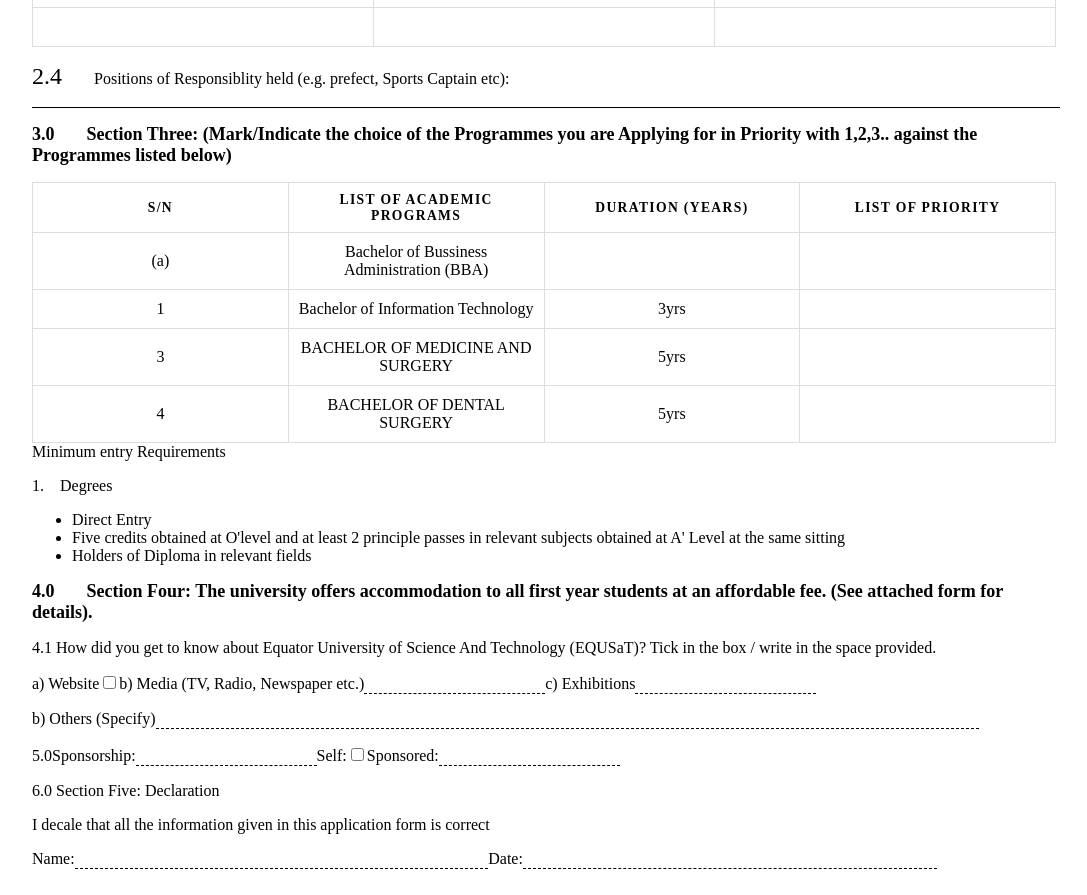
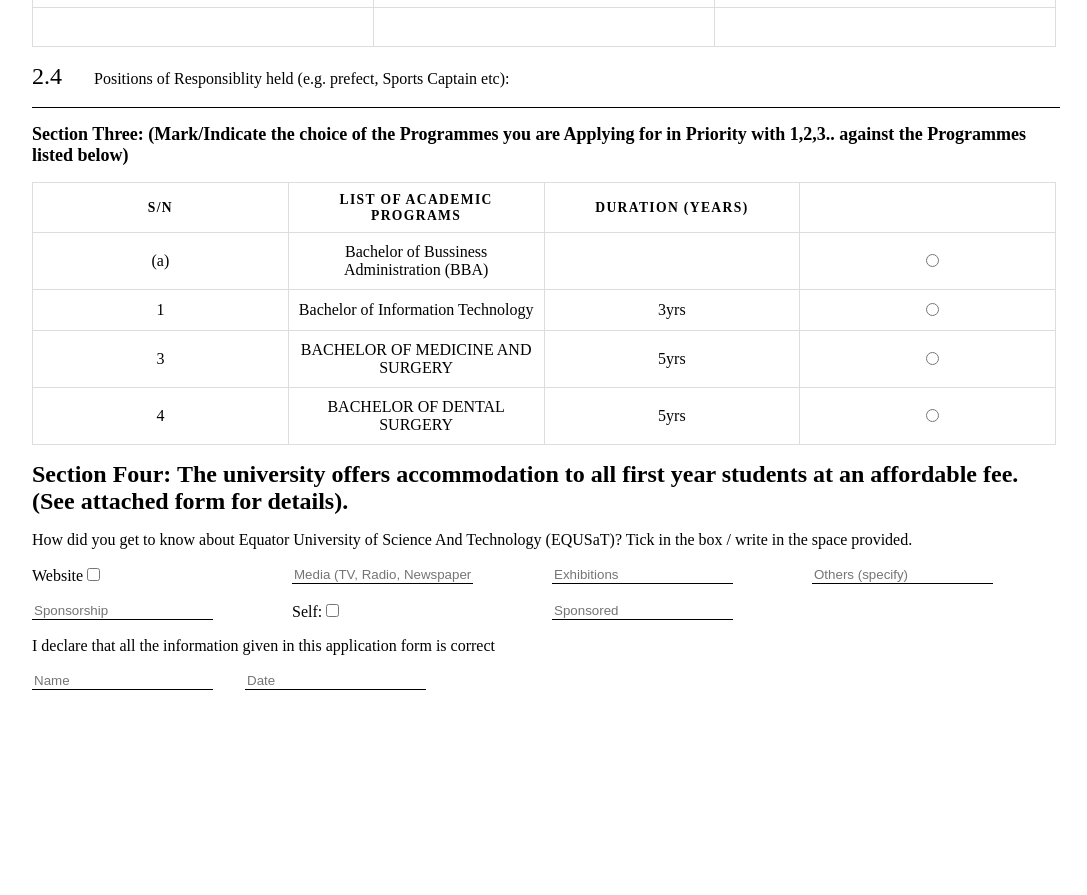
Before and after one commit to salisshuaibu11/form, a React (Create React App) app: page / in a window 1280 px wide. Shown: the part 1120-2015 px from the top of the page, without its empty margins (96-1183 px from the left). After the commit the page ends 1836 px from the top, so only its background shows below. Built offline with nearby package versions, Linux system fonts and the light colour scheme.

Commit message:
Made some changes in all the components

```diff
--- a/src/App.js
+++ b/src/App.js
@@ -17,6 +17,7 @@
     media: "",
     website: "",
     exhibitions: "",
+    programs: "",
     self: "",
     sponsorship: "",
     name: "",
@@ -158,7 +159,6 @@
               continue;
           }
           tabContents.children[i].style.display = "none";
-          console.log(tabContents.children[i])
         }
         //e.target.parentElement.querySelector(`a[href="${tabName}"]`).classList.add("border")
       });
--- a/src/form/Accomodation.js
+++ b/src/form/Accomodation.js
@@ -1,4 +1,5 @@
 import React from "react";
+import "../styles/accommodation.css";
 
 const Accomodation = (props) => {
   const { inputs, handleChange } = props;
@@ -6,62 +7,67 @@
     <div className="form__group form__group__education__accomodation">
       <h2 style={{fontSize: "18px"}}>
         <span className="intake" style={{display: "block"}}>
-          <span style={{marginRight: '2rem'}}>4.0</span>
           Section Four: The university offers accommodation to all first year students at an
           affordable fee. (See attached form for details).
         </span>
       </h2>
 
       <p>
-        <span>4.1</span> How did you get to know about Equator University of Science And Technology
+        How did you get to know about Equator University of Science And Technology
         (EQUSaT)? Tick in the box / write in the space provided.
       </p>
       <p>
         <label htmlFor="website">
-         a) Website
+          Website
           <input
             onChange={handleChange}
             name="website"
-            value="website"
+            placeholder="Website"
+            value={inputs.website}
             type="checkbox"
             id="website"
           />
         </label>
         <label htmlFor="media">
-         b) Media (TV, Radio, Newspaper etc.)
           <input
             onChange={handleChange}
             name="media"
             value={inputs.media}
+            placeholder="Media (TV, Radio, Newspaper etc.)"
             type="text"
             id="media"
           />
         </label>
         <label htmlFor="exhibitions">
-         c) Exhibitions
           <input
             name="exhibitions"
             value={inputs.exhibitions}
             onChange={handleChange}
+            placeholder="Exhibitions"
             type="text"
             id="exhibitions"
             />
         </label>
-      </p>
-      <p>
         <label htmlFor="others">
-         b) Others (Specify)
-          <input onChange={handleChange} name="" value="" style={{width: '80%'}} type="text" id="others"/>
+          <input
+            onChange={handleChange}
+            name="others"
+            value={inputs.others}
+            placeholder="Others (specify)"
+            type="text"
+            id="others"
+          />
         </label>
-      </p>
-      <div>
-        <p>
-          <span>5.0</span>
         <label htmlFor="sponsorship">
-           Sponsorship:
-            <input type="text" id="sponsorship"/>
+          <input
+            name="sponsorship"
+            value={inputs.sponsorship}
+            onChange={handleChange}
+            placeholder="Sponsorship"
+            type="text"
+            id="sponsorship"
+          />
         </label>
-
         <label htmlFor="self">
          Self:
           <input
@@ -72,34 +78,36 @@
             id="self"/>
         </label>
         <label htmlFor="sponsored">
-           Sponsored:
-            <input type="text" id="sponsored"/>
+          <input
+            placeholder="Sponsored"
+            type="text"
+            onChange={handleChange}
+            name="sponsored"
+            value={inputs.sponsored}
+            id="sponsored"
+          />
         </label>
       </p>
-      </div>
       <div>
-        <span>6.0 Section Five: Declaration</span>
-        <p>I decale that all the information given in this application form is correct</p>
-        <p>
-          <label htmlFor="name">
-           Name:
+        <p>I declare that all the information given in this application form is correct</p>
+        <p className="declaration">
+          <label htmlFor="name" style={{marginRight: "2rem"}}>
             <input
               onChange={handleChange}
               name="name"
               value={inputs.name}
-              style={{width: "40%"}}
+              placeholder="Name"
               type="text"
               id="name"
             />
           </label>
 
           <label htmlFor="date">
-           Date:
             <input
               onChange={handleChange}
               name="date"
               value={inputs.date}
-              style={{width: "40%"}}
+              placeholder="Date"
               type="text"
               id="date"
             />
--- a/src/form/Programmes.js
+++ b/src/form/Programmes.js
@@ -1,11 +1,11 @@
 import React from "react";
 
-const Programmes = () => {
+const Programmes = (props) => {
+  const {inputs, handleChange} = props;
   return (
     <div className="form__group form__group__education__programmes">
       <h2 style={{fontSize: "18px"}}>
         <span className="intake" style={{display: "block"}}>
-          <span style={{marginRight: '2rem'}}>3.0</span>
           Section Three: (Mark/Indicate the choice of the Programmes you are Applying for in Priority with
           1,2,3.. against the Programmes listed below)
         </span>
@@ -17,36 +17,64 @@
             <th>S/N</th>
             <th>List of Academic Programs</th>
             <th>Duration (Years)</th>
-            <th>List of Priority</th>
+            <th></th>
           </thead>
           <tbody>
             <tr>
               <td>(a)</td>
               <td>Bachelor of Bussiness Administration (BBA)</td>
               <td></td>
-              <td></td>
+              <td>
+                <input
+                  type="radio"
+                  onChange={handleChange}
+                  name="programs"
+                  value="Bachelor of Bussiness Administration"
+                />
+              </td>
             </tr>
             <tr>
               <td>1</td>
               <td>Bachelor of Information Technology</td>
               <td>3yrs</td>
-              <td></td>
+              <td>
+                <input
+                  type="radio"
+                  onChange={handleChange}
+                  name="programs"
+                  value="Bachelor of Information Technology"
+                />
+              </td>
             </tr>
             <tr>
               <td>3</td>
               <td>BACHELOR OF MEDICINE AND SURGERY</td>
               <td>5yrs</td>
-              <td></td>
+              <td>
+                <input
+                  type="radio"
+                  onChange={handleChange}
+                  name="programs"
+                  value="Bachelor Of Medicine And Surgery"
+                />
+              </td>
             </tr>
             <tr>
               <td>4</td>
               <td>BACHELOR OF DENTAL SURGERY</td>
               <td>5yrs</td>
-              <td></td>
+              <td>
+                <input
+                  type="radio"
+                  onChange={handleChange}
+                  name="programs"
+                  value="Bachelor Of Dental Surgery"
+                />
+              </td>
             </tr>
           </tbody>
         </table>
-        <span>Minimum entry Requirements</span>
+        {/*<span>Minimum entry Requirements</span>
         <div>
           <p><span style={{marginRight: '1rem'}}>1.</span>Degrees</p>
           <ul>
@@ -54,7 +82,7 @@
             <li>Five credits obtained at O'level  and at least 2 principle passes in relevant subjects obtained at A' Level at the same sitting</li>
             <li>Holders of Diploma in relevant fields</li>
           </ul>
-        </div>
+        </div>*/}
       </p>
     </div>
   )
--- a/src/index.css
+++ b/src/index.css
@@ -4,69 +4,10 @@
   margin: 0;
   padding: 0;
   box-sizing: border-box;
+  overflow-x: hidden;
 
   display: flex;
   justify-content: center;
   align-items: center;
   /* background: #eedbff; */
 }
-
-.visually-hidden {
-  position: absolute !important;
-  height: 1px; width: 1px;
-  overflow: hidden;
-  clip: rect(1px 1px 1px 1px); /* IE6, IE7 */
-  clip: rect(1px, 1px, 1px, 1px);
-}
-
-.hide {
-  display: "none";
-}
-
-.show {
-  display: "block";
-  border-bottom: 1px solid #000;
-}
-
-/* input[type="checkbox"] {
-  position: absolute;
-  opacity: 0;
-}
-
-input[type="checkbox"] + label {
-  display: block;
-  position: relative;
-  padding-left: 2rem;
-}
-
-input[type="checkbox"] + label::before {
-  content: '';
-  position: absolute;
-  top: 4px;
-  left: 0;
-  width: 22px;
-  height: 22px;
-  background: #fff;
-}
-
-input[type="checkbox"]:checked + label::before {
-  background: #6505CC;
-}
-
-input[type="checkbox"] + label::after {
-  content: '';
-  position: absolute;
-  top: 3px;
-  left: 6px;
-  width: 8px;
-  height: 16px;
-  border-width: 0 2px 2px 0;
-  border-color: #fff;
-  border-style: solid;
-  transform: rotate(38deg);
-}
-
-input[type="checkbox"]:focus + label::before {
-  outline: #5d9dd5 solid 1px;
-  box-shadow: 0 0px 8px #5e9ed6;
-} */
--- /dev/null
+++ b/src/styles/accommodation.css
@@ -0,0 +1,34 @@
+.form__group__education__accomodation {
+  min-width: fit-content;
+}
+
+.form__group__education__accomodation span {
+  font-size: 1.5rem;
+}
+
+.form__group__education__accomodation label > input {
+    border: none;
+    background: none;
+    outline: none;
+    border-bottom: 1px solid #000;
+}
+
+.form__group__education__accomodation > p {
+  display: grid;
+  grid-template-columns: repeat(2, 1fr);
+  grid-template-columns: repeat(4, auto);
+  grid-gap: 1rem;
+}
+
+.form > .form__group .intake {
+  text-transform: uppercase;
+  margin-right: 2rem;
+  font-weight: bolder;
+}
+
+@media only screen and (max-width: 900px) {
+  .form__group__education__accomodation > p {
+    grid-template-columns: repeat(1, 1fr);
+    grid-template-columns: auto;
+  }
+}
```
Lines whose indentation alone changed are shown as unchanged.
